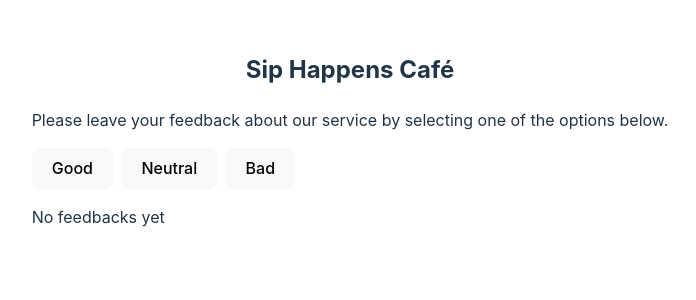
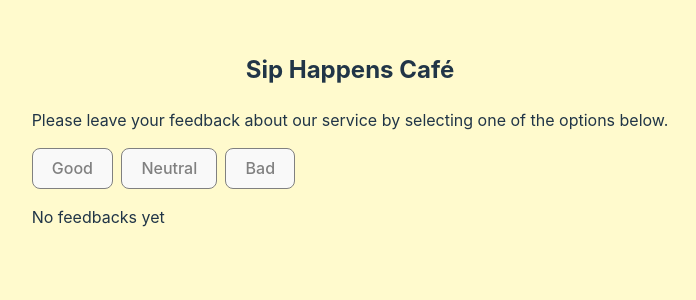
Before and after one commit to AlexandraSavenko/goit-react-hw-02, a React (Vite) app: page / in a window 1280 px wide. Shown: the top 300 px of the page, without its empty margins (290-986 px from the left). Built offline with nearby package versions, Linux system fonts and the light colour scheme.

Commit message:
background added

```diff
--- a/src/components/Options/Options.jsx
+++ b/src/components/Options/Options.jsx
@@ -12,10 +12,20 @@ export default function Options({ state, onChangeState, total }) {
   };
   return (
     <div className={css.wrap}>
-      <button onClick={() => updateFeedbacks("good")}>Good</button>
-      <button onClick={() => updateFeedbacks("neutral")}>Neutral</button>
-      <button onClick={() => updateFeedbacks("bad")}>Bad</button>
-      {total > 0 && <button onClick={resetClicks}>Reset</button>}
+      <button className={css.button} onClick={() => updateFeedbacks("good")}>
+        Good
+      </button>
+      <button className={css.button} onClick={() => updateFeedbacks("neutral")}>
+        Neutral
+      </button>
+      <button className={css.button} onClick={() => updateFeedbacks("bad")}>
+        Bad
+      </button>
+      {total > 0 && (
+        <button className={css.button} onClick={resetClicks}>
+          Reset
+        </button>
+      )}
     </div>
   );
 }
--- a/src/components/Options/Options.module.css
+++ b/src/components/Options/Options.module.css
@@ -4,3 +4,11 @@
   justify-content: flex-start;
   margin-bottom: 8px;
 }
+.button {
+  border: 1px solid gray;
+  color: gray;
+}
+.button:hover {
+  border-color: black;
+  color: black;
+}
--- a/src/index.css
+++ b/src/index.css
@@ -28,6 +28,7 @@ body {
   /* place-items: center; */
   min-width: 320px;
   min-height: 100vh;
+  background-color: lemonchiffon;
 }
 
 h1 {
```
